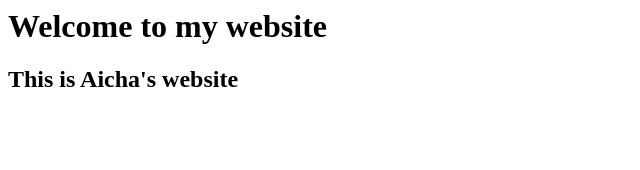
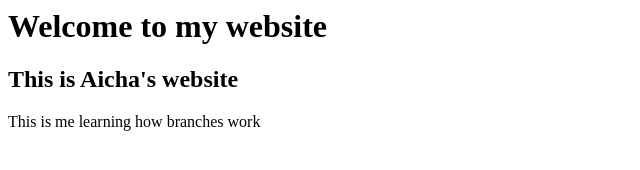
Before and after one commit to aichaachabtamayo-wq/my-first-repo, a plain HTML site: page index.html in a window 1280 px wide. Shown: the whole page, without its empty margins (0-640 px from the left). Drawn offline with Linux system fonts and the light colour scheme.

Commit message:
Added paragraph

```diff
--- a/index.html
+++ b/index.html
@@ -1,2 +1,3 @@
 <h1>Welcome to my website</h1>
 <h2>This is Aicha's website</h2>
+<p>This is me learning how branches work</p>
```
